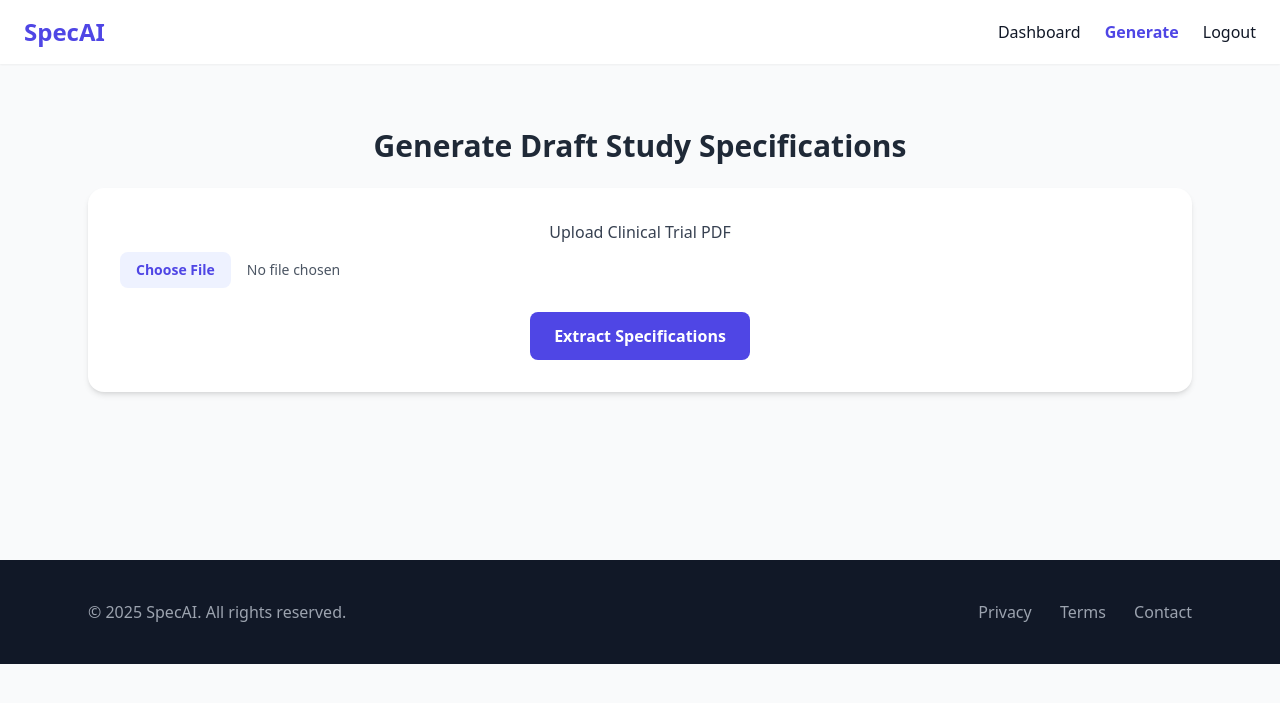
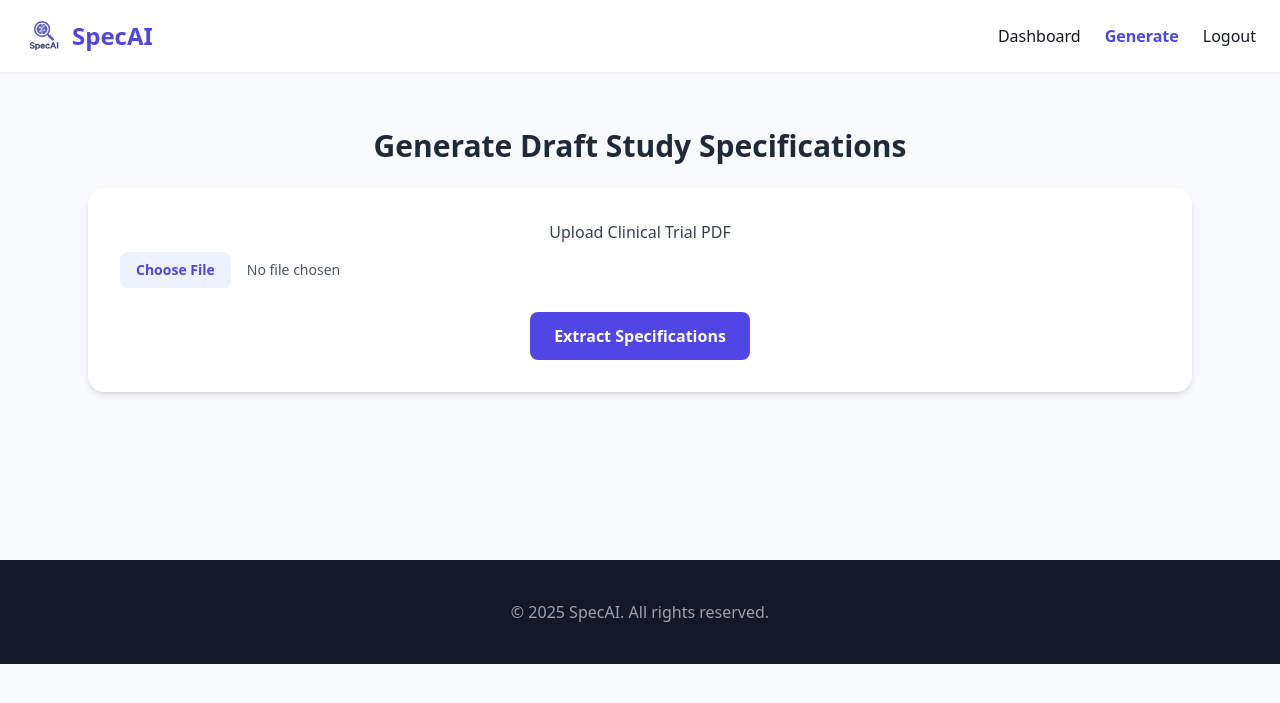
Before and after one commit to vennby/nordisk-sandbox, a Flask app: page /main in a window 1280 px wide. Shown: the top 703 px of the page. Run offline with Flask 3, Linux system fonts and the light colour scheme; the visitor is signed in with stand-in values (Sample User, id 1); some libraries are stand-ins or nearby versions.

Commit message:
with-logo

```diff
--- a/templates/login.html
+++ b/templates/login.html
@@ -4,6 +4,7 @@
     <meta charset="UTF-8" />
     <meta name="viewport" content="width=device-width, initial-scale=1.0" />
     <title>SpecAI – Login</title>
+    <link rel="icon" href="static/images/logo.png" />
     <script src="https://cdn.tailwindcss.com"></script>
   </head>
   <body
--- a/templates/main.html
+++ b/templates/main.html
@@ -4,15 +4,25 @@
     <meta charset="UTF-8" />
     <meta name="viewport" content="width=device-width, initial-scale=1.0" />
     <title>SpecAI – Draft Study Specifications</title>
+    <link rel="icon" href="static/images/logo.png" />
     <script src="https://cdn.tailwindcss.com"></script>
   </head>
   <body class="bg-gray-50 text-gray-900 font-sans">
-    <!-- Header -->
     <header class="bg-white shadow-sm fixed top-0 left-0 w-full z-50">
       <div
         class="max-w-7xl mx-auto px-6 py-4 flex justify-between items-center"
       >
-        <h1 class="text-2xl font-bold text-indigo-600">SpecAI</h1>
+        <!-- Logo + Title -->
+        <div class="flex items-center space-x-2">
+          <img
+            src="{{ url_for('static', filename='images/logo.png') }}"
+            alt="SpecAI Logo"
+            class="h-10 w-10"
+          />
+          <h1 class="text-2xl font-bold text-indigo-600">SpecAI</h1>
+        </div>
+
+        <!-- Navigation -->
         <nav class="space-x-6 hidden md:flex">
           <a href="/dashboard" class="hover:text-indigo-600">Dashboard</a>
           <a href="/main" class="text-indigo-600 font-semibold">Generate</a>
@@ -107,16 +117,10 @@
     <!-- Footer -->
     <footer class="bg-gray-900 text-gray-400 py-10 mt-10">
       <div
-        class="max-w-6xl mx-auto px-6 flex flex-col md:flex-row justify-between items-center"
+        class="max-w-6xl mx-auto px-6 flex flex-col md:flex-row justify-center"
       >
         <p>&copy; 2025 SpecAI. All rights reserved.</p>
-        <div class="space-x-6 mt-4 md:mt-0">
-          <a href="#" class="hover:text-white">Privacy</a>
-          <a href="#" class="hover:text-white">Terms</a>
-          <a href="mailto:contact@specai.com" class="hover:text-white"
-            >Contact</a
-          >
-        </div>
+        <div class="space-x-6 mt-4 md:mt-0"></div>
       </div>
     </footer>
   </body>
```
Also changed, not shown: templates/dashboard.html (+14 -9 lines), templates/index.html (+19 -4 lines), static/images/logo.png (added), 1 other file.
